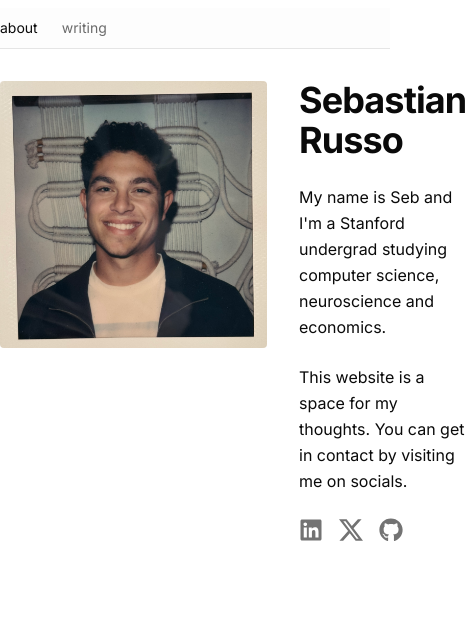
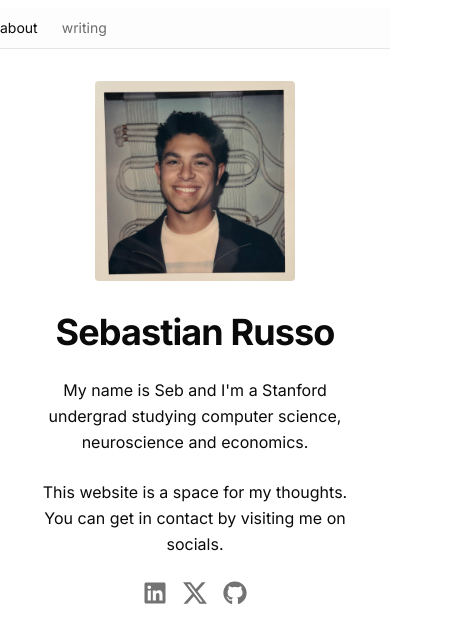
Before and after one commit to sebrusso/sebrusso.github.io, a Next.js app: page / in a window 390 px wide. Shown: the top 642 px of the page, 466 px wide, since content can reach past the window. Built offline with nearby package versions, Linux system fonts and the light colour scheme.

Commit message:
(fix) better home page experience for mobile

```diff
--- a/app/page.tsx
+++ b/app/page.tsx
@@ -6,9 +6,9 @@ import Image from 'next/image'
 export default function AboutPage() {
   return (
     <div className="container mx-auto max-w-2xl pt-6 pb-6">
-      <div className="flex gap-8">
+      <div className="flex flex-col md:flex-row gap-8 px-4 md:px-0">
         {/* Profile Picture */}
-        <div className="relative w-[267px] h-[267px] flex-shrink-0">
+        <div className="relative w-[200px] h-[200px] md:w-[267px] md:h-[267px] flex-shrink-0 mx-auto md:mx-0">
           <Image
             src="/images/seb-polaroid.jpeg"
             alt="Sebastian Russo"
@@ -19,7 +19,7 @@ export default function AboutPage() {
         </div>
 
         {/* Content Section */}
-        <div className="flex flex-col justify-start">
+        <div className="flex flex-col justify-start text-center md:text-left">
           <h1 className="text-title tracking-tight mb-6">Sebastian Russo</h1>
 
           <p className="text-base leading-relaxed mb-6">
@@ -30,7 +30,7 @@ export default function AboutPage() {
             This website is a space for my thoughts. You can get in contact by visiting me on socials.
           </p>
 
-          <div className="flex gap-4">
+          <div className="flex gap-4 justify-center md:justify-start">
             <Link href="https://www.linkedin.com/in/sebasrusso/" className="text-muted-foreground hover:text-foreground">
               <FaLinkedin className="h-6 w-6" />
             </Link>
```
